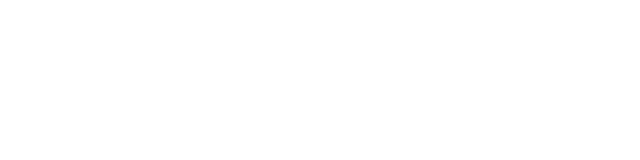
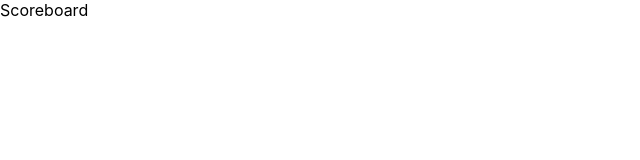
Before and after one commit to and-stuber/fohat_frontend, a React (Create React App) app: page /scoreboard in a window 1280 px wide. Shown: the top 160 px of the page, without its empty margins (0-640 px from the left). Built offline with nearby package versions, Linux system fonts and the light colour scheme.

Commit message:
Routes and Prebuild for Scoreboard

```diff
--- a/src/App.js
+++ b/src/App.js
@@ -3,10 +3,12 @@
 import './App.css';
 import Login from './pages/Login';
 import Game from './pages/Game';
+import Scoreboard from './pages/Scoreboard/Scoreboard';
 
 export default function App() {
   return (
     <Switch>
+      <Route path="/scoreboard" component={ Scoreboard } />
       <Route path="/game" component={ Game } />
       <Route exact path="/" component={ Login } />
     </Switch>
--- /dev/null
+++ b/src/pages/Scoreboard/Scoreboard.jsx
@@ -0,0 +1,11 @@
+import React from 'react';
+
+const Scoreboard = () => {
+  return(
+    <div>
+      Scoreboard
+    </div>
+  )
+}
+
+export default Scoreboard;
--- /dev/null
+++ b/src/pages/Scoreboard/index.js
@@ -0,0 +1,3 @@
+import Scoreboard from './Scoreboard';
+
+export default Scoreboard;
```
Also changed, not shown: src/pages/Scoreboard/Scoreboard.css (added).
